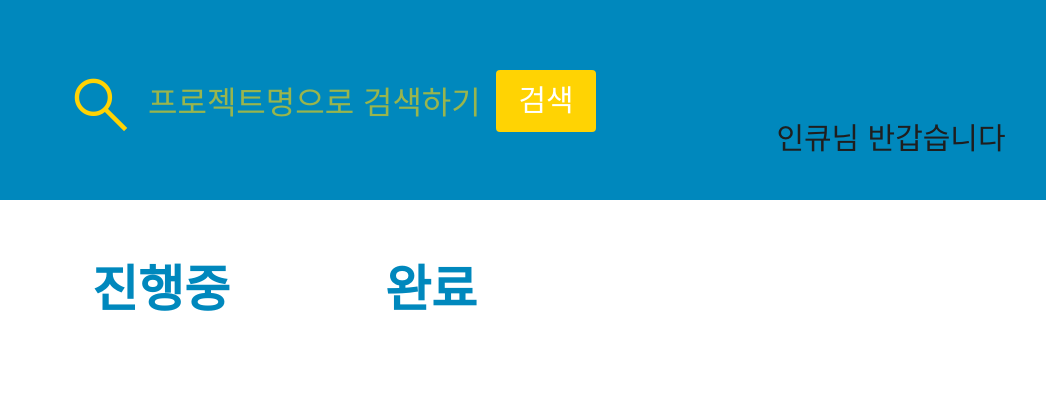
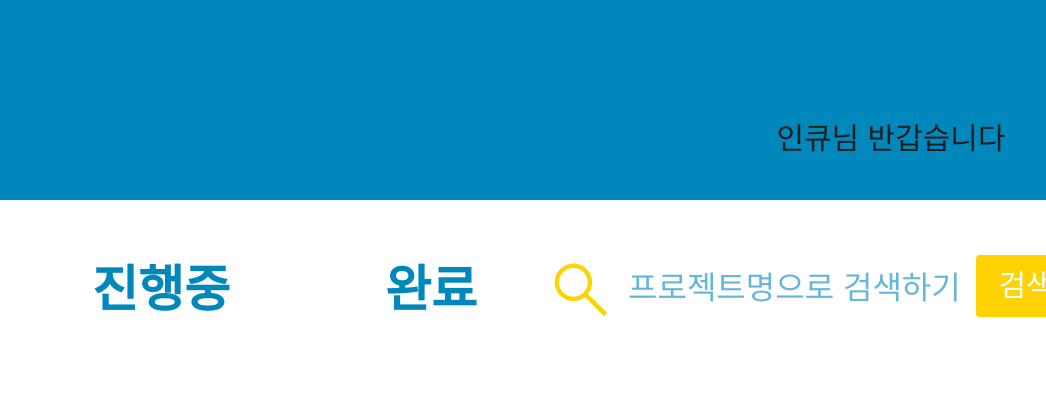
Before and after one commit to InQ-InQ-InQ-InQ-InQ/InQ_PJ_Manager_Web, a plain HTML site: page project/project_home.html in a window 1280 px wide. Shown: the top 393 px of the page, 234-1280 px from the left. Drawn offline with nearby package versions, Linux system fonts and the light colour scheme.

Commit message:
프로젝트 모음, 돋보기 검색 위치 수정

```diff
--- a/css/project_home.css
+++ b/css/project_home.css
@@ -1,38 +1,4 @@
-/* Header - Search */
-header .search {
-  position: absolute;
-  top: 70px;
-  left: 300px;
-  margin: auto;
-}
-header .search .icon {
-  position: absolute;
-  font-size: 70px;
-  color: var(--inq-yellow);
-}
-header .search #search-text {
-  width: 600px;
-  margin-left: 80px ;
-  margin-top: 10px;
-  background-color: transparent;
-  border: none;
-}
-header .search #search-text:focus {
-  /* input 클릭시, 테두리 없애기 */
-  outline: none;
-  color: var(--inq-yellow)
-}
-header .search #search-text::placeholder {
-  color: var(--inq-yellow);
-  opacity: .6;
-}
-header .search input.bton {
-  position: absolute;
-  width: 100px;
-  margin-left: 430px;
-  top: 0;
-}
-/* Header - Radio */
+/* Search - Radio */
 .search-radio {
   margin-top: 200px;
 
@@ -55,7 +21,40 @@ header .search input.bton {
 .search-radio .radio-box input[type=radio] + label:hover{
   background-color: transparent;
 }
-
+/* Search - text*/
+.search-radio .search {
+  position: absolute;
+  top: 55px;
+  left: 780px;
+  margin: auto;
+}
+.search-radio .search .icon {
+  position: absolute;
+  font-size: 70px;
+  color: var(--inq-yellow);
+}
+.search-radio .search #search-text {
+  width: 600px;
+  margin-left: 80px ;
+  margin-top: 10px;
+  background-color: transparent;
+  border: none;
+}
+.search-radio .search #search-text:focus {
+  /* input 클릭시, 테두리 없애기 */
+  outline: none;
+  color: var(--inq-blue)
+}
+.search-radio .search #search-text::placeholder {
+  color: var(--inq-blue);
+  opacity: .6;
+}
+.search-radio .search input.bton {
+  position: absolute;
+  width: 100px;
+  margin-left: 430px;
+  top: 0;
+}
 /* Project Bundle */
 .project-bundle {
   margin-top: 60px;
--- a/project/project_home.html
+++ b/project/project_home.html
@@ -28,7 +28,6 @@
   </script>
 </head>
 <body>
-  <form action="">
   <!-- Header -->
   <header>
     <div class="header-inner">
@@ -37,18 +36,19 @@
         <img src="../images/inq_logo.png" alt="InQ" />
       </div>
 
-        <div class="search">
+      <!-- <div class="search">
         <span class="icon material-symbols-outlined">search</span>
         <input placeholder="프로젝트명으로 검색하기" type="text" name="search-text" id="search-text">
         <input type="submit" class="bton btn--reverse" value="검색">
-        </div>
+      </div> -->
 
       <div class="menu">
         <a href="javascript:void(0)" class="bton login_name">인큐님 반갑습니다</a>
       </div>
-
     </div>
   </header>
+
+  <form action="">
     <div class="search-radio">
       <div class="inner">
 
@@ -65,6 +65,12 @@
         <div class="radio-box">
           <input type="radio" id="complete" name="state" value="complete">
           <label for="complete" class="bton underline line">완료</label>
+        </div>
+
+        <div class="search">
+          <span class="icon material-symbols-outlined">search</span>
+          <input placeholder="프로젝트명으로 검색하기" type="text" name="search-text" id="search-text">
+          <input type="submit" class="bton btn--reverse" value="검색">
         </div>
 
       </div>
```
Lines whose indentation alone changed are shown as unchanged.
